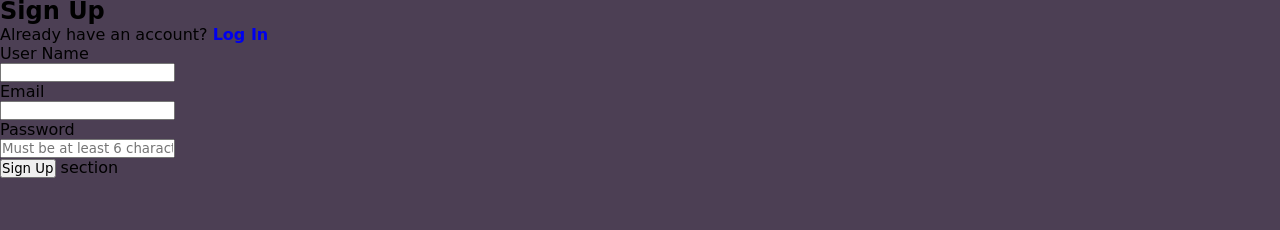
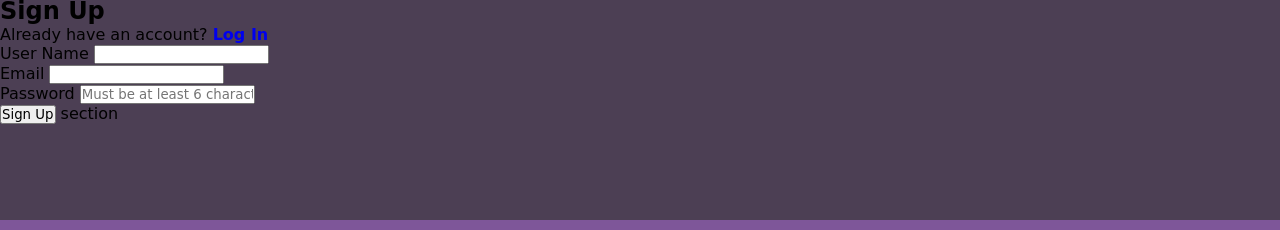
Before and after one commit to weenks/WeenksDiscordPage.github.io, a plain HTML site: page CreateAccount.html in a window 1280 px wide. Shown: the part 93-323 px from the top of the page. Drawn offline with Linux system fonts and the light colour scheme; some icons are missing; a web font is replaced by a local one.

Commit message:
Little thing

```diff
--- a/Data/index.css
+++ b/Data/index.css
@@ -231,10 +231,3 @@ header button:hover{
 }
 
 /*Inputs an forms*/
-.inputDiv{
-
-}
-
-.inputDiv input{
-    display: block;
-}
```
